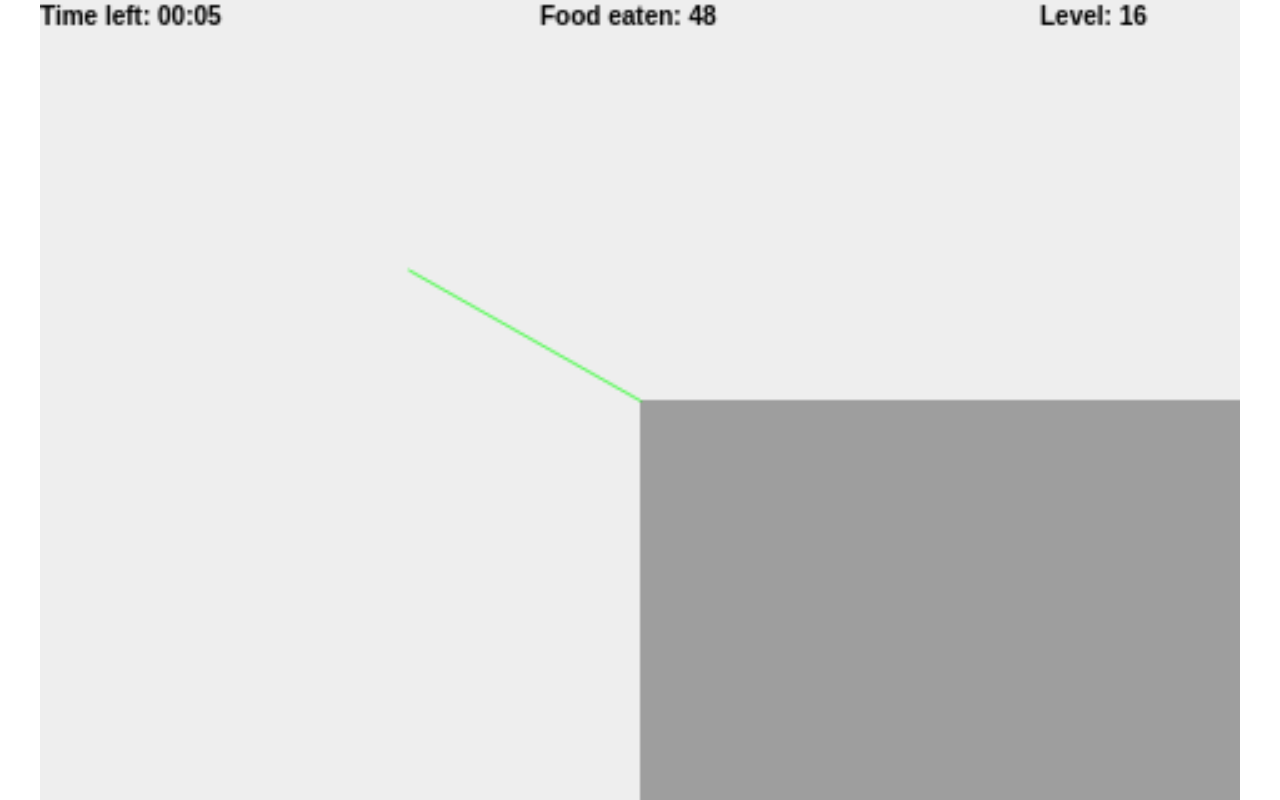
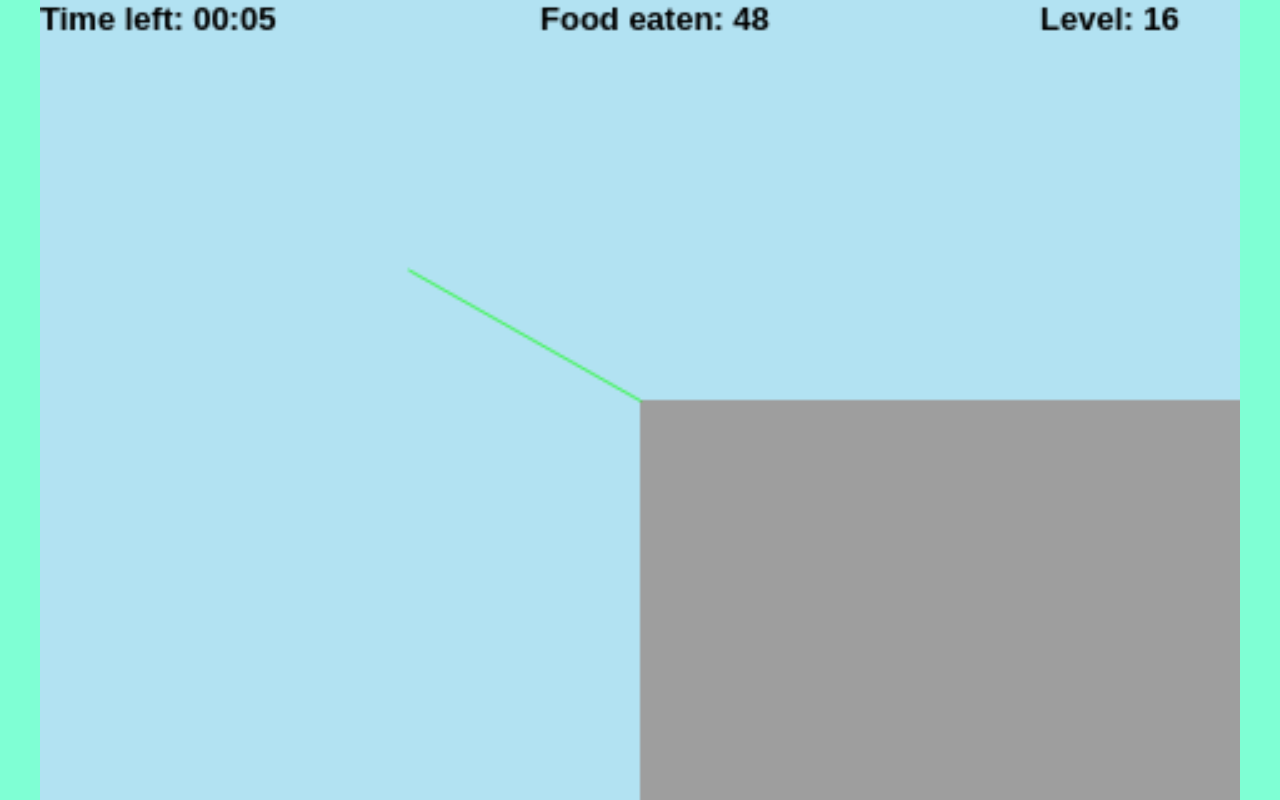
Before and after one commit to Aaperezon/AngryPandi, a plain HTML site: page index.html in a window 1280 px wide. Drawn offline with Linux system fonts and the light colour scheme; animation ran at ten frames a second.

Commit message:
update by Pandi

```diff
--- a/angryPandi.js
+++ b/angryPandi.js
@@ -4,24 +4,26 @@ var food
 var LEFT, RIGHT, UP, DOWN
 var movement_x, movement_y
 var line1, line2
-var minutes_counter = pad(0);
-var seconds_counter = pad(0);
+var minutes_counter = pad(10);
+var seconds_counter = pad(10);
 var totalSeconds = 0;
 var food_eaten = 0
 var level = 0
 setInterval(setTime, 1000);
 var timer_text, score_text, level_text
+
 function preload() {
 	handleRemoteImagesOnJSFiddle();
     game.scale.scaleMode = Phaser.ScaleManager.SHOW_ALL;
     game.scale.pageAlignHorizontally = true;
     game.scale.pageAlignVertically = true;
-    game.stage.backgroundColor = '#eee';
-    game.load.image('player', 'img/player.jpg');
-    game.load.image('food', 'img/food.png');
+    game.stage.backgroundColor = '#b2e2f2';
+    game.load.image('player','img\vanelope.png');
+    game.load.image('food', 'img\helado.png');
     movement_x = 1
     movement_y = 1
 }
+
 function create() {
     player = game.add.sprite(game.world.width*0.5, game.world.height*.5, 'player');
     game.physics.enable(player, Phaser.Physics.ARCADE);
@@ -31,14 +33,12 @@ function create() {
 
     line1 = new Phaser.Line(player.x, player.y, food.x, food.y);
     line2 = new Phaser.Line(player.x+player.width, player.y+player.height, food.x+food.width, food.y+food.height);
-    timer_text = game.add.text(0, 0, 'Time left: '+minutes_counter+":"+seconds_counter, { fontFamily: 'Georgia, "Goudy Bookletter 1911", Times, serif', fontSize:10 });
-    score_text = game.add.text(200, 0, 'Food eaten: '+food_eaten, { fontFamily: 'Georgia, "Goudy Bookletter 1911", Times, serif', fontSize:10 });
-    level_text = game.add.text(400, 0, 'Level: '+level, { fontFamily: 'Georgia, "Goudy Bookletter 1911", Times, serif', fontSize:10 });
-
+    timer_text = game.add.text(0, 0, 'Time left: '+minutes_counter+":"+seconds_counter, { fontFamily: 'Georgia, "Goudy Bookletter 1911", Times, serif', fontSize:13 });
+    score_text = game.add.text(200, 0, 'Food eaten: '+food_eaten, { fontFamily: 'Georgia, "Goudy Bookletter 1911", Times, serif', fontSize:13 });
+    level_text = game.add.text(400, 0, 'Level: '+level, { fontFamily: 'Georgia, "Goudy Bookletter 1911", Times, serif', fontSize:13 });
 }
 
 function update() {
-
     movePlayer()
     console.log("X:"+movement_x+" Y:"+movement_y);
 
@@ -51,6 +51,7 @@ function update() {
     score_text.text = 'Food eaten: '+food_eaten
 
 }
+
 function render(){
     game.debug.geom(line1);
     game.debug.geom(line2);
@@ -61,6 +62,7 @@ function setTime() {
     seconds_counter = pad(totalSeconds % 60);
     minutes_counter = pad(parseInt(totalSeconds / 60));
 }
+
 function pad(val) {
     var valString = val + "";
     if (valString.length < 2) {
@@ -69,6 +71,7 @@ function pad(val) {
       return valString;
     }
 }
+
 function playerEatFood(ball, brick) {
     food.kill();
     food = game.add.sprite(Math.random()*380+100, Math.random()*220+100, 'food');
@@ -79,7 +82,6 @@ function playerEatFood(ball, brick) {
         level++
     }
     food_eaten++
-
 }
 
 function movePlayer(){
--- a/index.html
+++ b/index.html
@@ -9,7 +9,7 @@
     <script src="phaser.min.js"></script>
     <script src="angryPandi.js"></script>
 </head>
-<body>
+<body style="background-color:aquamarine;">
 
 </body>
 </html>
```
Also changed, not shown: img/vanelope.png (added).
